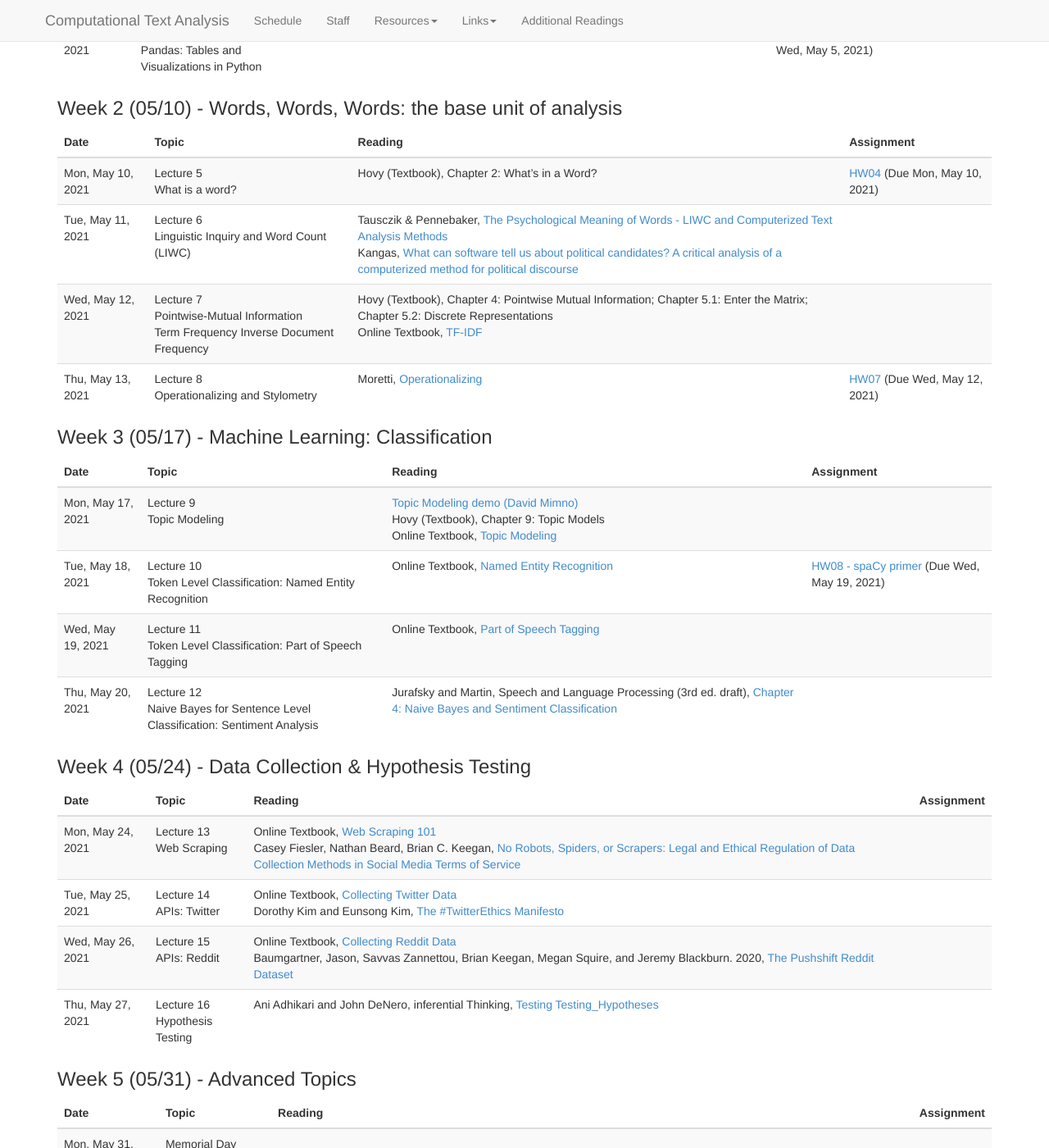
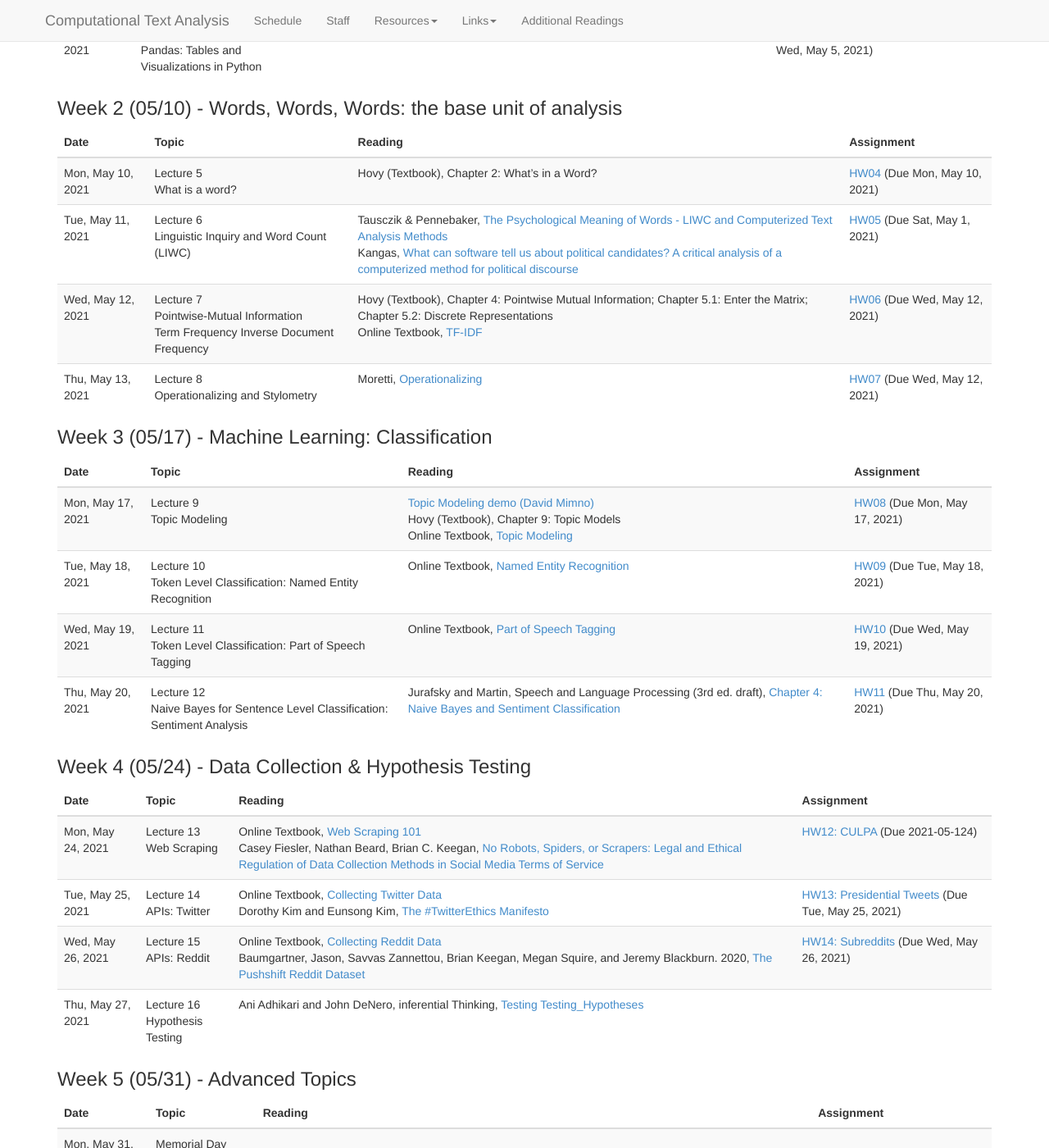
Before and after one commit to BC-COMS-2710/BC-COMS-2710.github.io, a Jekyll site: the page built from schedule.md, in a window 1280 px wide and 1400 px high, scrolled down 531 px. Shown: the whole window at 82% size. Built offline with Jekyll 4.4.1, drawn with Linux system fonts in a browser that asks for light colours; nearby versions of some CDN libraries; some of the changed text lies outside the part shown.

Commit message:
schedule: added homework stubs

```diff
--- a/_data/schedule.yaml
+++ b/_data/schedule.yaml
@@ -78,6 +78,10 @@
           title: What can software tell us about political candidates? A critical analysis of a computerized method for political discourse
           url: readings/Kangas2014Politics.pdf
           authors: Kangas
+      assignments:
+        -
+          deadline: 2021-05-1q
+          title: HW05
     -
       date: 2021-05-12
       title: Lecture 7 <br> Pointwise-Mutual Information <br> Term Frequency Inverse Document Frequency
@@ -89,6 +93,10 @@
           url: http://coms2710.barnard.edu/textbook/Text-Analysis/TF-IDF.html
           title: TF-IDF
           authors: Online Textbook
+      assignments:
+        -
+          deadline: 2021-05-12
+          title: HW06
     -
       date: 2021-05-13
       title: Lecture 8 <br> Operationalizing and Stylometry
@@ -119,6 +127,10 @@
           url: http://coms2710.barnard.edu/textbook/Text-Analysis/Topic-Modeling.html
           title: Topic Modeling
           authors: Online Textbook
+      assignments:
+        -
+          deadline: 2021-05-17
+          title: HW08
     -
       date: 2021-05-18
       title: "Lecture 10 <br> Token Level Classification: Named Entity Recognition"
@@ -130,8 +142,8 @@
 
       assignments:
         -
-          deadline: 2021-05-19
-          title: HW08 - spaCy primer
+          deadline: 2021-05-18
+          title: HW09
     -
       date: 2021-05-19
       title: "Lecture 11 <br> Token Level Classification: Part of Speech Tagging"
@@ -140,6 +152,10 @@
           url: http://coms2710.barnard.edu/textbook/Text-Analysis/POS-Keywords.html
           title: Part of Speech Tagging
           authors: Online Textbook
+      assignments:
+        -
+          deadline: 2021-05-19
+          title: HW10
     -
       date: 2021-05-20
       title: "Lecture 12 <br> Naive Bayes for Sentence Level Classification: Sentiment Analysis"
@@ -148,6 +164,10 @@
           url: https://web.stanford.edu/~jurafsky/slp3/4.pdf
           title: "Chapter 4: Naive Bayes and Sentiment Classification"
           authors: Jurafsky and Martin, Speech and Language Processing (3rd ed. draft)
+      assignments:
+        -
+          deadline: 2021-05-20
+          title: HW11
 -
   name: "Week 4 (05/24) - Data Collection & Hypothesis Testing"
   lectures:
@@ -163,6 +183,10 @@
           url: https://cmci.colorado.edu/~cafi5706/ICWSM2020_datascraping.pdf
           title: "No Robots, Spiders, or Scrapers: Legal and Ethical Regulation of Data Collection Methods in Social Media Terms of Service"
           authors: Casey Fiesler, Nathan Beard, Brian C. Keegan
+      assignments:
+        -
+          deadline: 2021-05-124
+          title: "HW12: CULPA"
 
     -
       date: 2021-05-25
@@ -176,6 +200,10 @@
           url: https://modelviewculture.com/pieces/the-twitterethics-manifesto
           title: "The #TwitterEthics Manifesto"
           authors: Dorothy Kim and Eunsong Kim
+      assignments:
+        -
+          deadline: 2021-05-25
+          title: "HW13: Presidential Tweets"
     -
       date: 2021-05-26
       title: "Lecture 15 <br> APIs: Reddit"
@@ -188,6 +216,10 @@
           url: https://arxiv.org/abs/2001.08435
           title: The Pushshift Reddit Dataset
           authors: Baumgartner, Jason, Savvas Zannettou, Brian Keegan, Megan Squire, and Jeremy Blackburn. 2020
+      assignments:
+        -
+          deadline: 2021-05-26
+          title: "HW14: Subreddits"
     -
       date: 2021-05-27
       title: Lecture 16 <br> Hypothesis Testing
@@ -228,6 +260,10 @@
         -
           title: "Chpater 7: Clustering"
           authors: Hovy (Textbook)
+      assignments:
+        -
+          deadline: 2021-06-03
+          title: Project Proposal
 -
   name: "Week 6 (06/07) - Projects"
   lectures:
```
